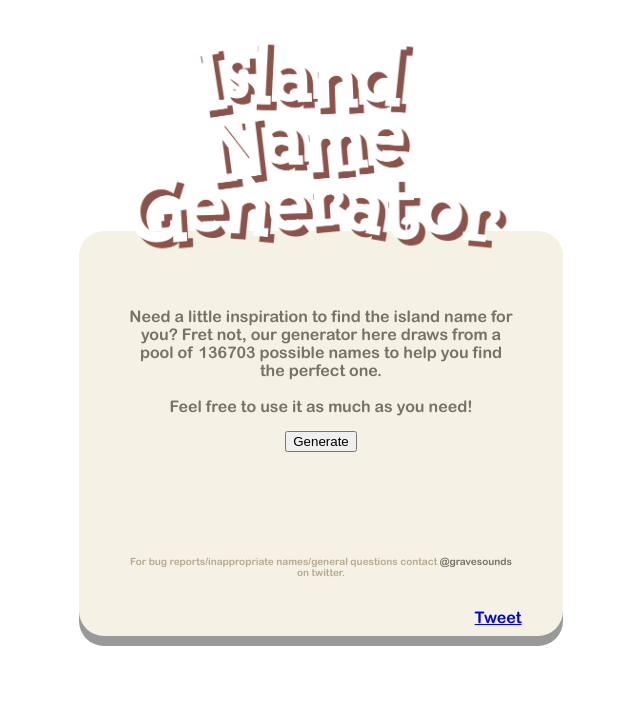
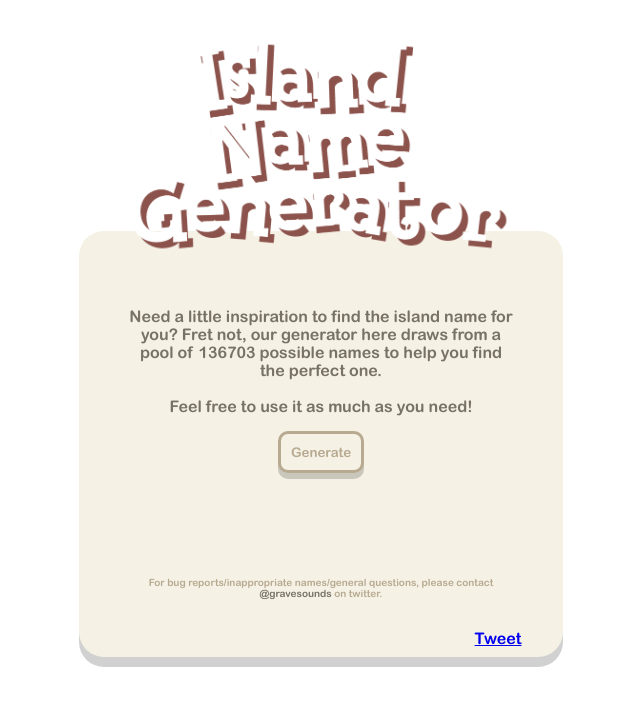
Before and after one commit to emmikantalainen/acnhnamegen, a website: page index.html in a window 1280 px wide. Shown: the whole page, without its empty margins (319-959 px from the left). Drawn offline with Linux system fonts and the light colour scheme.

Commit message:
styles + wording
missing styles added. altered the wording on paragraphs & tweet button

```diff
--- a/index.html
+++ b/index.html
@@ -15,12 +15,12 @@
                 Generate
             </button>
             <p id="gen"></p>
-            <p class="report">For bug reports/inappropriate names/general questions contact
+            <p class="report">For bug reports/inappropriate names/general questions, please contact
                 <a href="https://twitter.com/gravesounds">@gravesounds</a>
                 on twitter.
             </p>
             <span class="sharebutton">
-                <a href="https://twitter.com/?text=Tried out the Island Name Generatorhashtags=ACNH,AnimalCrossing,AnimalCrossingNewHorizons,ACNHNamegen" class="twitter-share-button" data-show-count="false">Tweet</a>
+                <a href="https://twitter.com/?hashtags=ACNH,AnimalCrossing,AnimalCrossingNewHorizons,ACNHNamegen" class="twitter-share-button" data-show-count="false">Tweet</a>
             </span>
             <script async src="https://platform.twitter.com/widgets.js" charset="utf-8"></script>
         </div>
--- a/styles/styles.css
+++ b/styles/styles.css
@@ -24,7 +24,7 @@ body {
 
     background-color: #F5F1E5;
     border-radius: 25px;
-    box-shadow: 0px 10px 0px 0px rgba(0, 0, 0, 0.4);
+    box-shadow: 0px 10px 0px 0px rgba(0, 0, 0, 0.18);
     padding: 60px 50px 10px 50px;
 
     text-align: center;
@@ -71,6 +71,34 @@ body {
     z-index: 10;
 }
 
+#button {
+    border-radius: 10px;
+    padding: 10px;
+    font-family: "Arial RdBold", Arial, sans-serif;
+    color: #B7AA91;
+    border: solid;
+    border-color: #B7AA91;
+    background-color: #F5F1E5;
+    box-shadow: 0px 6px 0px 0px rgba(0, 0, 0, 0.18);
+    -webkit-transition-duration: 0.2s;
+    transition-duration: 0.2s;
+
+
+}
+
+#button:active{
+    transform: translateY(4px);
+    box-shadow: 0px 2px 0px 0px rgba(0, 0, 0, 0.18);
+
+}
+
+
+
+#button:focus {
+    outline:0;
+}
+
+
 /* media queries */
 @media screen and (max-width: 600px) {
     body {  margin: 0px 0px 0px 0px;
```
